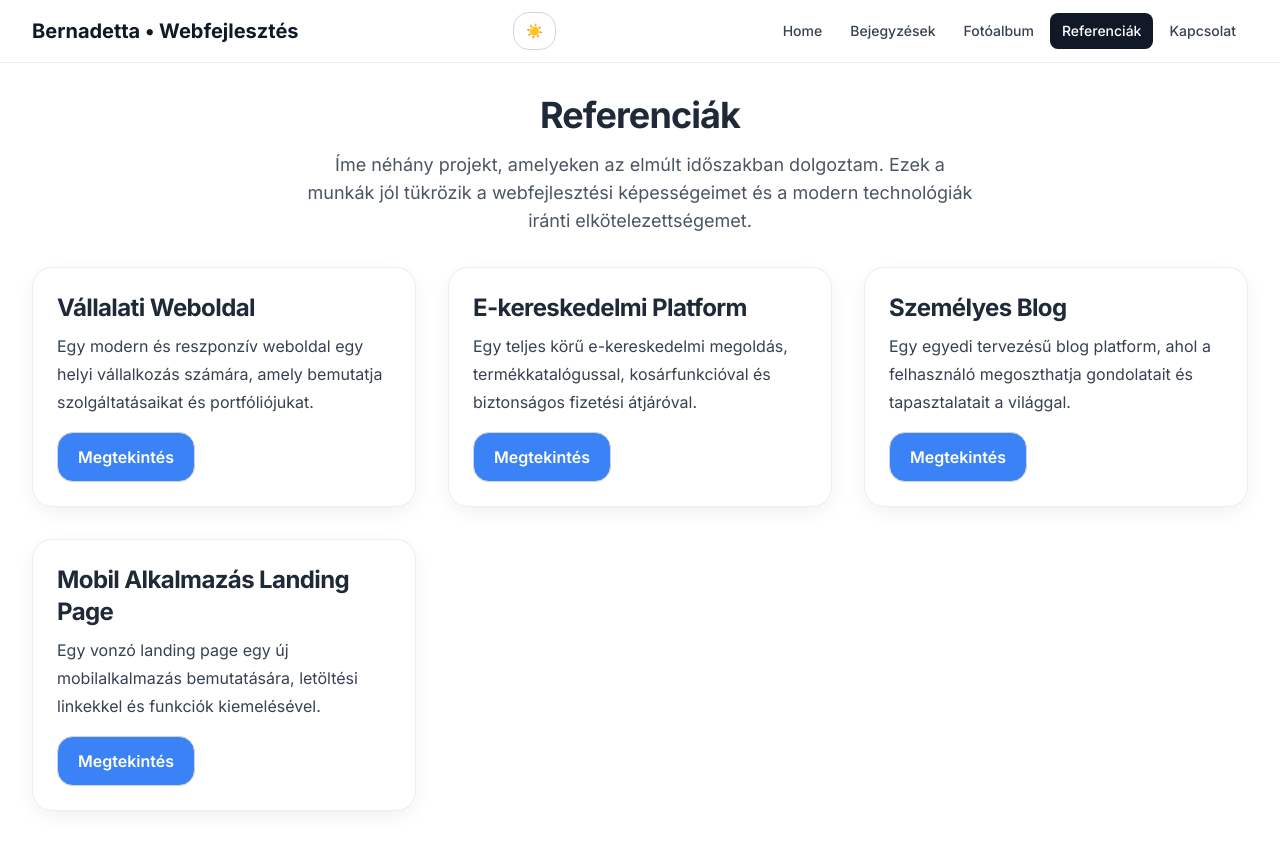
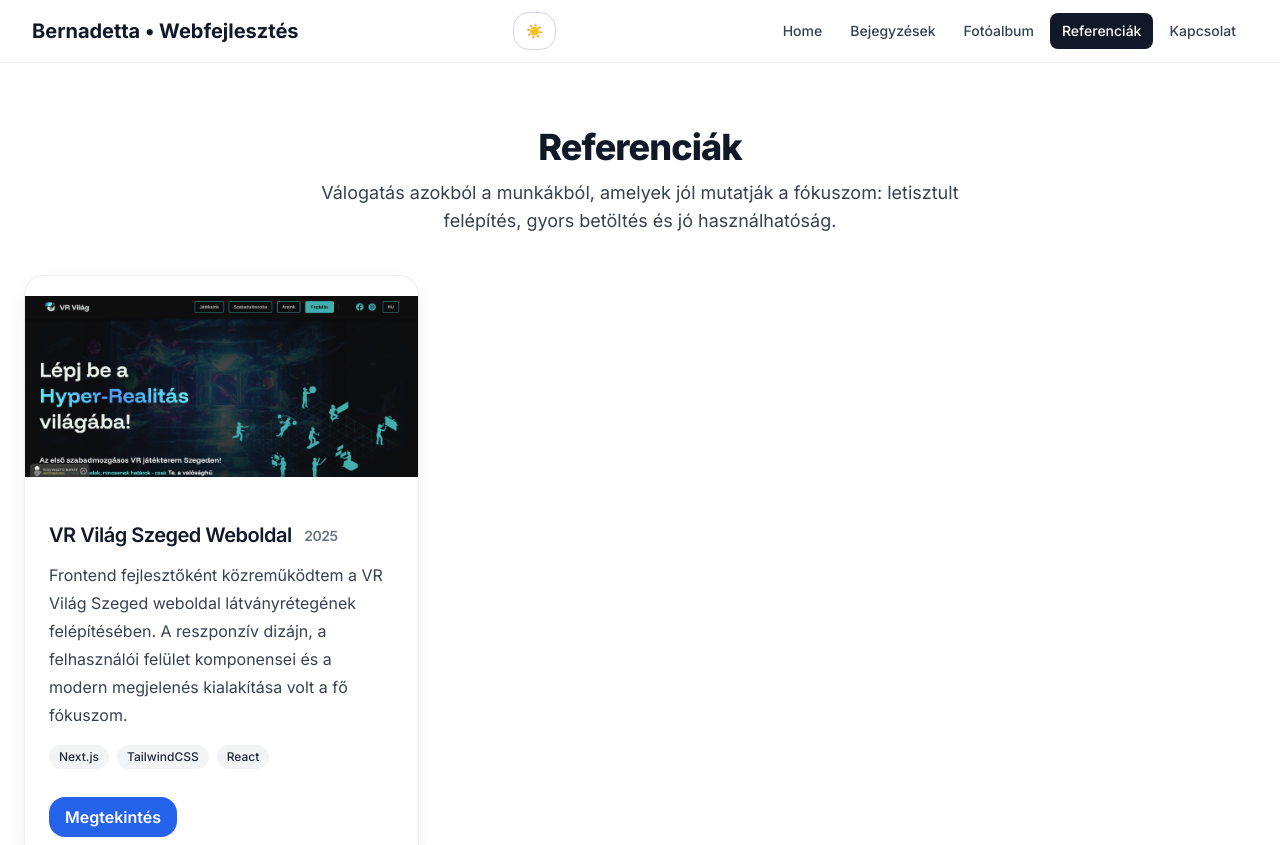
Before and after one commit to butus77/probaprojekt, a Next.js app: page /referenciak in a window 1280 px wide. Shown: the top 845 px of the page. Built offline with nearby package versions, Linux system fonts and the light colour scheme.

Commit message:
sajat projekt hozzaadasa a mintaprojektet helyett

```diff
--- a/app/referenciak/page.tsx
+++ b/app/referenciak/page.tsx
@@ -1,55 +1,81 @@
 import Link from "next/link";
+import { references } from "@/lib/portfolio";
 
-const references = [
-  {
-    id: 1,
-    title: "Vállalati Weboldal",
-    excerpt: "Egy modern és reszponzív weboldal egy helyi vállalkozás számára, amely bemutatja szolgáltatásaikat és portfóliójukat.",
-    link: "https://example.com/project1",
-  },
-
-  {
-    id: 2,
-    title: "E-kereskedelmi Platform",
-    excerpt: "Egy teljes körű e-kereskedelmi megoldás, termékkatalógussal, kosárfunkcióval és biztonságos fizetési átjáróval.",
-    link: "https://example.com/project2",
-  },
-  {
-    id: 3,
-    title: "Személyes Blog",
-    excerpt: "Egy egyedi tervezésű blog platform, ahol a felhasználó megoszthatja gondolatait és tapasztalatait a világgal.",
-    link: "https://example.com/project3",
-  },
-  {
-    id: 4,
-    title: "Mobil Alkalmazás Landing Page",
-    excerpt: "Egy vonzó landing page egy új mobilalkalmazás bemutatására, letöltési linkekkel és funkciók kiemelésével.",
-    link: "https://example.com/project4",
-  },
-];
+export const metadata = { title: "Referenciák | Bernadetta – Webfejlesztés" };
 
 export default function ReferenciakPage() {
   return (
-    <section className="container mx-auto p-8">
-      <h1 className="text-4xl font-bold text-gray-800 dark:text-gray-200 mb-4 text-center">Referenciák</h1>
-      <p className="text-lg text-gray-600 dark:text-gray-400 mb-8 text-center max-w-2xl mx-auto">
-        Íme néhány projekt, amelyeken az elmúlt időszakban dolgoztam. Ezek a munkák jól tükrözik a webfejlesztési képességeimet és a modern technológiák iránti elkötelezettségemet.
+    <section className="section">
+      <h1 className="text-3xl md:text-4xl font-extrabold tracking-tight text-gray-900 dark:text-gray-100 text-center">
+        Referenciák
+      </h1>
+
+      <p className="mt-3 text-base md:text-lg text-gray-700 dark:text-gray-300 text-center max-w-2xl mx-auto">
+        Válogatás azokból a munkákból, amelyek jól mutatják a fókuszom: letisztult felépítés, gyors betöltés és jó használhatóság.
       </p>
 
-      <div className="grid sm:grid-cols-2 lg:grid-cols-3 gap-8">
-        {references.map((project) => (
-          <div key={project.id} className="card bg-white p-6 rounded-lg shadow-md flex flex-col">
-            <h2 className="text-2xl font-bold text-gray-800 dark:text-gray-200 mb-2">{project.title}</h2>
-            <p className="text-gray-700 dark:text-gray-300 mb-4 flex-grow">{project.excerpt}</p>
+      <div className="mt-10 grid sm:grid-cols-2 lg:grid-cols-3 gap-6">
+        {references.map((p) => (
+          <article
+            key={p.id}
+            className="rounded-2xl border border-gray-200/70 dark:border-gray-800 bg-white/70 dark:bg-gray-900/60 shadow-card backdrop-blur overflow-hidden flex flex-col"
+          >
+            {/* Kép – csak ha van */}
+            {p.image && (
+              <div className="aspect-[16/9] w-full overflow-hidden">
+                <img
+                  src={p.image}
+                  alt={p.title}
+                  className="w-full h-full object-contain hover:scale-105 transition-transform duration-300"
+                  loading="lazy"
+                />
+              </div>
+            )}
+
+            <div className="p-6 flex flex-col gap-3 flex-1">
+              <header>
+                <h2 className="text-xl font-semibold text-gray-900 dark:text-gray-100">
+                  {p.title}{" "}
+                  {p.year && (
+                    <span className="ml-2 align-middle text-sm text-gray-500 dark:text-gray-400">
+                      {p.year}
+                    </span>
+                  )}
+                </h2>
+              </header>
+
+              <p className="text-gray-700 dark:text-gray-300">{p.excerpt}</p>
+
+              {/* Tech badge-ek, ha vannak */}
+              {p.tech?.length ? (
+                <ul className="mt-1 flex flex-wrap gap-2">
+                  {p.tech.map((t) => (
+                    <li
+                      key={t}
+                      className="text-xs font-medium rounded-full px-2.5 py-1 bg-gray-100 text-gray-800 dark:bg-gray-800 dark:text-gray-200"
+                    >
+                      {t}
+                    </li>
+                  ))}
+                </ul>
+              ) : null}
+
+              {/* Gomb – csak ha van link */}
+              {p.link ? (
+                <div className="mt-4">
                   <Link
-              href={project.link}
+                    href={p.link}
                     target="_blank"
                     rel="noopener noreferrer"
-              className="btn btn-ghost bg-blue-500 text-white py-2 px-4 rounded hover:bg-blue-600 transition-colors self-start"
+                    className="inline-flex items-center justify-center rounded-xl px-4 py-2 font-semibold
+                               bg-blue-600 text-white hover:bg-blue-700 transition-colors"
                   >
                     Megtekintés
                   </Link>
                 </div>
+              ) : null}
+            </div>
+          </article>
         ))}
       </div>
     </section>
--- /dev/null
+++ b/lib/portfolio.ts
@@ -0,0 +1,47 @@
+export type Reference = {
+  id: string;
+  title: string;
+  excerpt: string;
+  link?: string;
+  tech?: string[];
+  year?: number;
+  image?: string; // Path to project image, e.g., '/images/project-thumbnail.jpg'
+};
+
+export const references: Reference[] = [
+
+  // Ide illeszd be a valós portfólió adataidat
+  // Példa 1:
+  // {
+  //   id: 'my-awesome-project',
+  //   title: 'Szuper Webalkalmazás',
+  //   excerpt: 'Egy komplex webalkalmazás, amely segít a felhasználóknak a feladataik kezelésében.',
+  //   link: 'https://www.example.com/my-awesome-project',
+  //   tech: ['React', 'Next.js', 'TypeScript', 'Tailwind CSS', 'Node.js'],
+  //   year: 2025,
+  //   image: '/photos/project-awesome.jpg',
+  // },
+  //
+  // Példa 2:
+  // {
+  //   id: 'another-cool-site',
+  //   title: 'Modern Weboldal',
+  //   excerpt: 'Egy letisztult és modern bemutatkozó weboldal egy kreatív ügynökség számára.',
+  //   link: 'https://www.example.com/another-cool-site',
+  //   tech: ['HTML5', 'CSS3', 'JavaScript'],
+  //   year: 2025,
+  //   image: '/photos/project-another.jpg',
+  // },
+{
+  id: "vr-vilag-szeged",
+  title: "VR Világ Szeged Weboldal",
+  excerpt:"Frontend fejlesztőként közreműködtem a VR Világ Szeged weboldal látványrétegének felépítésében. A reszponzív dizájn, a felhasználói felület komponensei és a modern megjelenés kialakítása volt a fő fókuszom.",
+  link: "https://www.vrvilagszeged.hu", // ha publikus, maradhat
+  tech: ["Next.js", "TailwindCSS", "React"],
+  year: 2025,
+  image: "/photos/Screenshot from VRvilag.png", // ide tehetsz egy screenshotot a public/photos mappába
+},
+
+
+
+];
```
Also changed, not shown: public/photos/Screenshot from VRvilag.png (added). Lines whose indentation alone changed are shown as unchanged.
